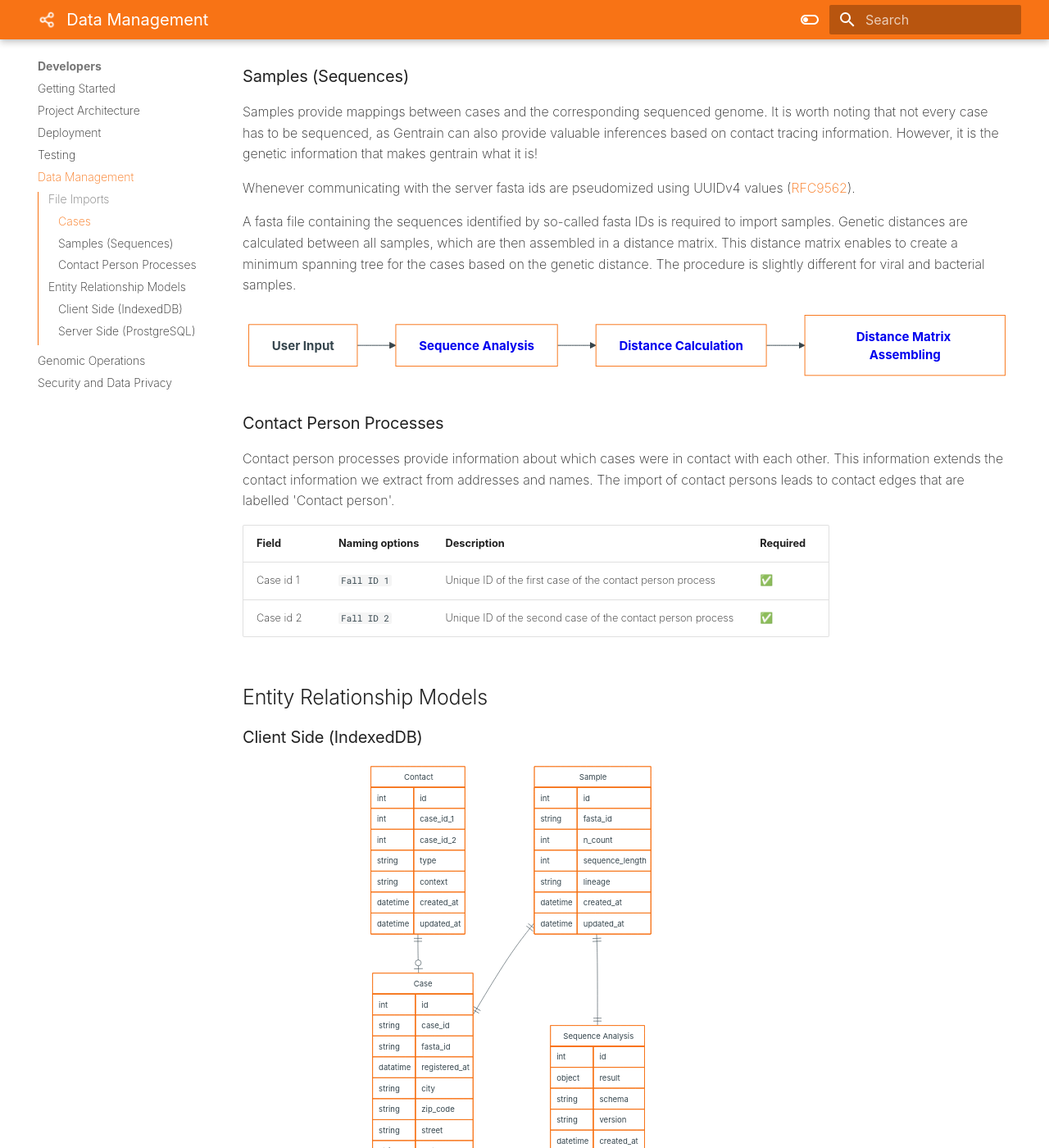
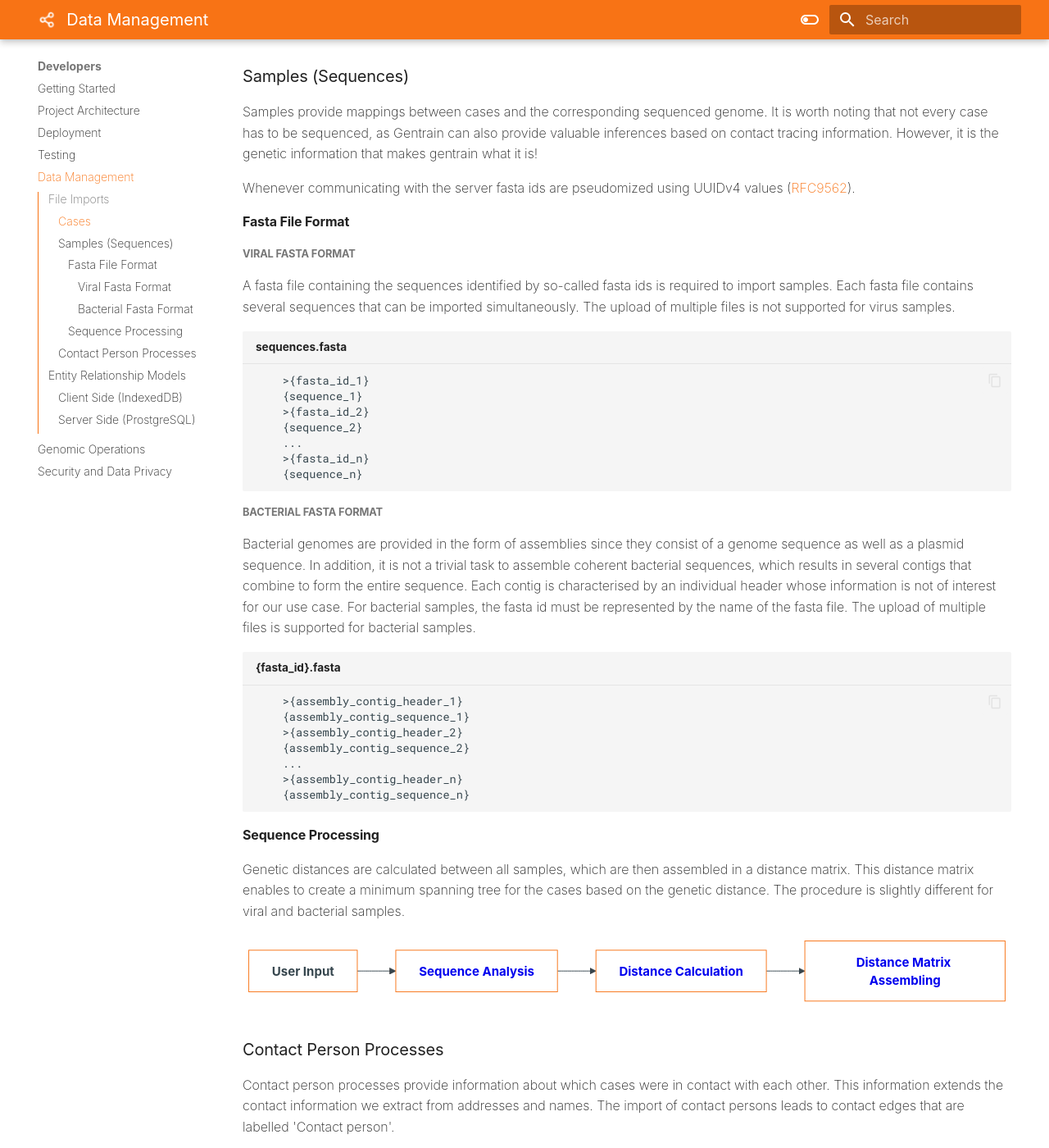
Before and after one commit to DiltheyLab/GENTRAIN, an MkDocs documentation site: the page built from documentation/docs/developers/data_management.md, in a window 1280 px wide and 1400 px high, scrolled down 1312 px. Shown: the whole window at 82% size. Built offline with MkDocs 1.6.1 and Material for MkDocs 9.7.7, drawn with Linux system fonts in a browser that asks for light colours; some web fonts are replaced.

Commit message:
docs: add fasta file format descriptions

````diff
--- a/documentation/docs/developers/data_management.md
+++ b/documentation/docs/developers/data_management.md
@@ -39,7 +39,40 @@ is the genetic information that makes gentrain what it is!
 
 Whenever communicating with the server fasta ids are pseudomized using UUIDv4 values ([RFC9562](https://www.rfc-editor.org/rfc/rfc9562.html#name-example-of-a-uuidv4-value){:target="\_blank"}).
 
-A fasta file containing the sequences identified by so-called fasta IDs is required to import samples.
+#### Fasta File Format
+
+##### Viral Fasta Format
+
+A fasta file containing the sequences identified by so-called fasta ids is required to import samples. Each fasta file contains several sequences that can be imported simultaneously. The upload of multiple files is not supported for virus samples.
+
+```title="sequences.fasta"
+    >{fasta_id_1}
+    {sequence_1}
+    >{fasta_id_2}
+    {sequence_2}
+    ...
+    >{fasta_id_n}
+    {sequence_n}
+
+```
+
+##### Bacterial Fasta Format
+
+Bacterial genomes are provided in the form of assemblies since they consist of a genome sequence as well as a plasmid sequence. In addition, it is not a trivial task to assemble coherent bacterial sequences, which results in several contigs that combine to form the entire sequence. Each contig is characterised by an individual header whose information is not of interest for our use case. For bacterial samples, the fasta id must be represented by the name of the fasta file. The upload of multiple files is supported for bacterial samples.
+
+```title="{fasta_id}.fasta"
+    >{assembly_contig_header_1}
+    {assembly_contig_sequence_1}
+    >{assembly_contig_header_2}
+    {assembly_contig_sequence_2}
+    ...
+    >{assembly_contig_header_n}
+    {assembly_contig_sequence_n}
+
+```
+
+#### Sequence Processing
+
 Genetic distances are calculated between all samples, which are then assembled in a distance matrix. This distance
 matrix enables
 to create a minimum spanning tree for the cases based on the genetic distance. The procedure is slightly different for
@@ -47,9 +80,9 @@ viral and bacterial samples.
 
 ```mermaid
 graph LR
-A[<b>User Input</b>]-->B[<b><a href='/developers/genomic_operations#sequence-analysis' style="text-decoration: none;">Sequence Analysis</a></b>]
-B -->C[<b><a href='/developers/genomic_operations#distance-calculation' style="text-decoration: none;">Distance Calculation</a></b>]
-C -->D[<b><a href='/developers/genomic_operations#distance-matrix-assembling' style="text-decoration: none;">Distance Matrix Assembling</a></b>]
+A[<b>User Input</b>]-->B[<b><a href='/docs/developers/genomic_operations#sequence-analysis' style="text-decoration: none;">Sequence Analysis</a></b>]
+B -->C[<b><a href='/docs/developers/genomic_operations#distance-calculation' style="text-decoration: none;">Distance Calculation</a></b>]
+C -->D[<b><a href='/docs/developers/genomic_operations#distance-matrix-assembling' style="text-decoration: none;">Distance Matrix Assembling</a></b>]
 ```
 
 ### Contact Person Processes
````
Also changed, not shown: documentation/docs/developers/genomic_operations.md (+3 -3 lines).
